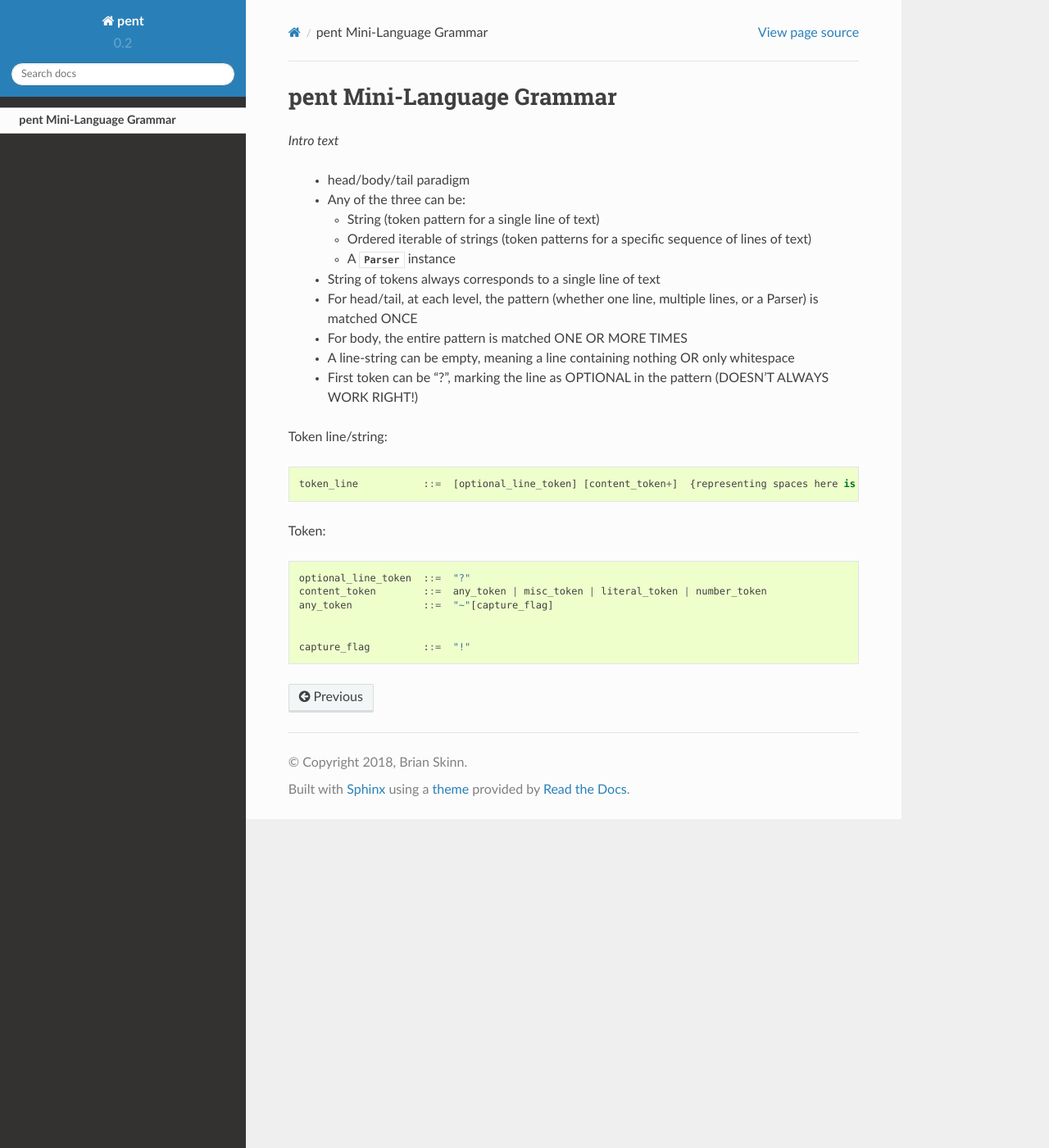
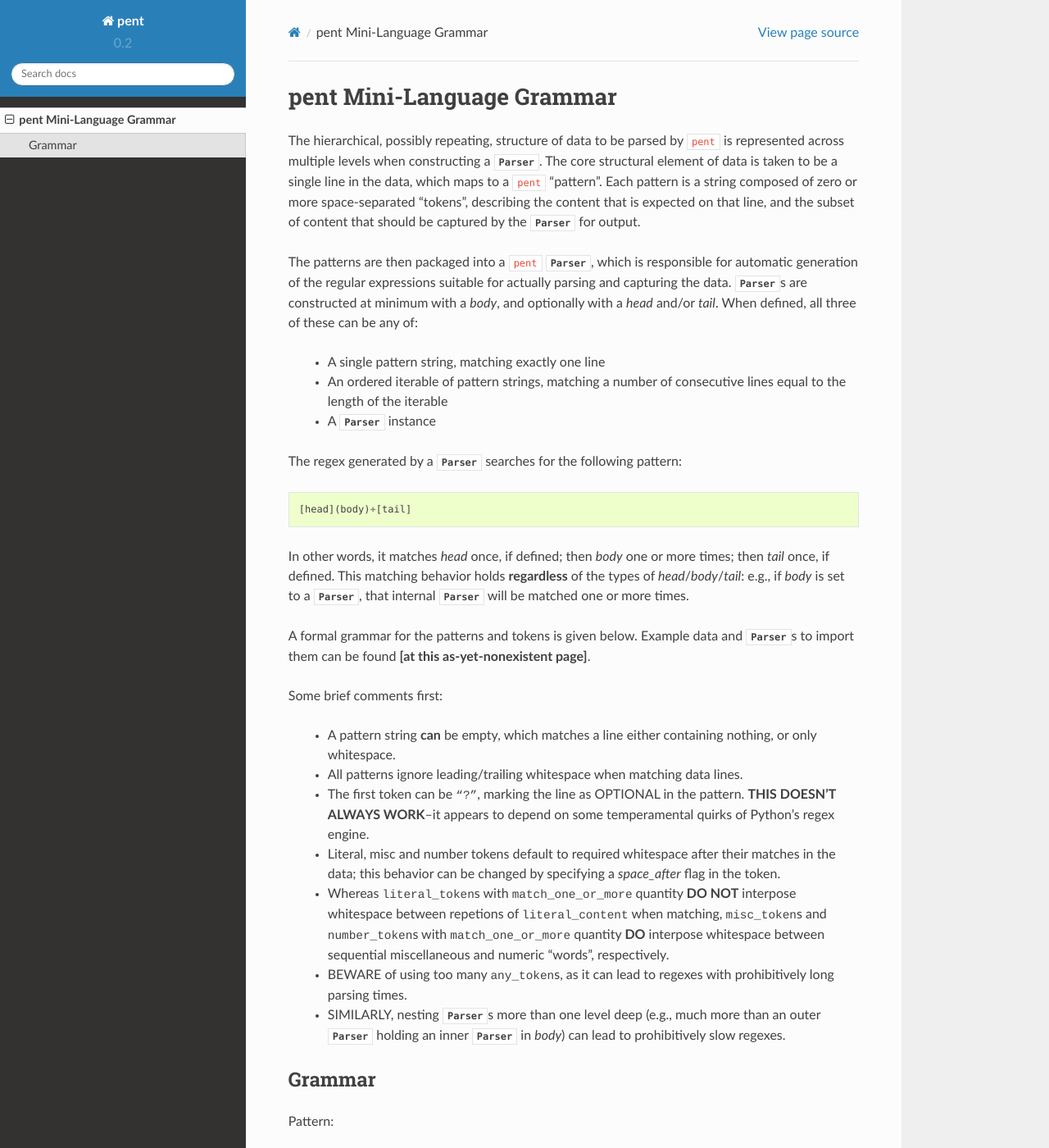
Before and after one commit to bskinn/pent, a Sphinx documentation site: the page built from doc/source/grammar.rst, in a window 1280 px wide and 1400 px high. Shown: the whole window at 82% size. Built offline with Sphinx 7.4.7 and the Read the Docs theme 2.0.0, drawn with Linux system fonts in a browser that asks for light colours; some of the changed text lies outside the part shown.

Commit message:
DOC: Complete first draft of grammar page.
Probably a lot of confusing things, still. And, probably
really need that page of examples to make it actually useful.

```diff
--- a/doc/source/conf.py
+++ b/doc/source/conf.py
@@ -78,6 +78,21 @@ exclude_patterns = []
 
 # The name of the Pygments (syntax highlighting) style to use.
 pygments_style = 'sphinx'
+
+rst_epilog = """
+
+.. |Parser| replace:: :class:`~pent.Parser`
+
+.. |cour| raw:: html
+
+    <span style="font-family:courier;font-size:90%">
+
+.. |/cour| raw:: html
+
+    </span>
+
+"""
+
 
 
 # -- Options for HTML output -------------------------------------------------
--- a/doc/source/grammar.rst
+++ b/doc/source/grammar.rst
@@ -3,41 +3,123 @@
 pent Mini-Language Grammar
 ==========================
 
-*Intro text*
+The hierarchical, possibly repeating, structure of data to be parsed by ``pent`` is
+represented across multiple levels when constructing a |Parser|.
+The core structural element of data is taken to be a single line in the data,
+which maps to a ``pent`` "pattern". Each pattern is a string composed of zero or more
+space-separated "tokens", describing the content that is expected on that line,
+and the subset of content that should be captured by the |Parser| for output.
 
- * head/body/tail paradigm
+The patterns are then packaged into a ``pent`` |Parser|,
+which is responsible for automatic generation of the regular expressions suitable
+for actually parsing and capturing the data.  |Parser|\ s are
+constructed at minimum with a `body`, and optionally with a `head` and/or `tail`.
+When defined, all three of these can be any of:
 
- * Any of the three can be:
+   * A single pattern string, matching exactly one line
+   * An ordered iterable of pattern strings, matching a number of
+     consecutive lines equal to the length of the iterable
+   * A |Parser| instance
 
-   * String (token pattern for a single line of text)
-   * Ordered iterable of strings (token patterns for a
-     specific sequence of lines of text)
-   * A :class:`~pent.Parser` instance
+The regex generated by a |Parser| searches for the following pattern::
 
- * String of tokens always corresponds to a single line of text
+    [head](body)+[tail]
 
- * For head/tail, at each level, the pattern (whether one line,
-   multiple lines, or a Parser) is matched ONCE
+In other words, it matches `head` once, if defined; then `body` one or more
+times; then `tail` once, if defined. This matching behavior holds **regardless**
+of the types of `head`/`body`/`tail`: e.g., if `body` is set to a |Parser|,
+that internal |Parser| will be matched one or more times.
 
- * For body, the entire pattern is matched ONE OR MORE TIMES
+A formal grammar for the patterns and tokens is given below. Example data
+and |Parser|\ s to import them can be found **[at this as-yet-nonexistent page]**.
 
- * A line-string can be empty, meaning a line containing nothing OR
-   only whitespace
+Some brief comments first:
 
- * First token can be "?", marking the line as OPTIONAL in the pattern
-   (DOESN'T ALWAYS WORK RIGHT!)
+ * A pattern string **can** be empty, which matches a line either containing
+   nothing, or only whitespace.
+
+ * All patterns ignore leading/trailing whitespace when matching data lines.
+
+ * The first token can be |cour|\ "?"\ |/cour|\ , marking the line as
+   OPTIONAL in the pattern. **THIS DOESN'T ALWAYS WORK**--it appears to
+   depend on some temperamental quirks of Python's regex engine.
+
+ * Literal, misc and number tokens default to required whitespace after their
+   matches in the data; this behavior can be changed by specifying a
+   `space_after` flag in the token.
+
+ * Whereas |cour|\ literal_token\ |/cour|\ s with
+   |cour|\ match_one_or_more\ |/cour| quantity **DO NOT** interpose whitespace
+   between repetions of |cour|\ literal_content\ |/cour| when matching,
+   |cour|\ misc_token\ |/cour|\ s and |cour|\ number_token\ |/cour|\ s with
+   |cour|\ match_one_or_more\ |/cour| quantity **DO** interpose whitespace
+   between sequential miscellaneous and numeric "words", respectively.
+
+ * BEWARE of using too many |cour|\ any_token\ |/cour|\ s, as it can lead
+   to regexes with prohibitively long parsing times.
+
+ * SIMILARLY, nesting |Parser|\ s more than one level deep (e.g., much more than
+   an outer |Parser| holding an inner |Parser| in `body`) can lead to
+   prohibitively slow regexes.
 
 
-Token line/string::
+Grammar
+-------
 
-    token_line           ::=  [optional_line_token] [content_token+]  {representing spaces here is a problem}
+Pattern::
+
+    pattern                 ::=  [(optional_line_token )][(content_token )+]
 
 
 Token::
 
-    optional_line_token  ::=  "?"
-    content_token        ::=  any_token | misc_token | literal_token | number_token
-    any_token            ::=  "~"[capture_flag]
+    optional_line_token     ::=  "?"
+    content_token           ::=  any_token | literal_token | misc_token | number_token
+    any_token               ::=  "~"[capture]
+    literal_token           ::=  "@"[space_after][capture](quantity)(literal_content)
+    misc_token              ::=  "&"[space_after][capture](quantity)
+    number_token            ::=  "#"[space_after][capture](quantity)(sign)(num_type)
+
+    space_after             ::=  optional_space_after | no_space_after
+    optional_space_after    ::=  "o"
+    no_space_after          ::=  "x"
+
+    capture                 ::=  "!"
+
+    quantity                ::=  match_one | match_one_or_more
+    match_one               ::=  "."
+    match_one_or_more       ::=  "+"
+
+    sign                    ::=  any_sign | positive_sign | negative_sign
+    any_sign                ::=  "."
+    positive_sign           ::=  "+"
+    negative_sign           ::=  "-"
+
+    num_type                ::=  integer | float | sci_not | decimal | general
+    integer                 ::=  "i"
+    float                   ::=  "f"
+    sci_not                 ::=  "s"
+    decimal                 ::=  "d"
+    general                 ::=  "g"
 
 
-    capture_flag         ::=  "!"
+Token Examples:
+
+ * |cour|\ &.\ |/cour| -- Matches a single "word" of arbitrary content, with
+   a following space. Whether a preceding space is required depends on the
+   |cour|\ space_after\ |/cour| flag of the preceding token.
+
+ * |cour|\ &!.\ |/cour| -- Same as the above, but marks the matched "word" for
+   capture into the |Parser| output.
+
+ * |cour|\ "@.Multiple words"\ |/cour| -- Matches the literal string
+   |cour|\ Multiple words\ |/cour| exactly once, with a required following space.
+   The enclosing quotes are needed if the literal to be matched contains
+   whitespace; otherwise they can be omitted.
+
+ * |cour|\ @x+-\ |/cour| -- Matches a sequence of one or more contigous hyphens,
+   WITHOUT a following space.
+
+ * |cour|\ #!+.i\ |/cour| -- Matches a series of one or more whitespace-separated
+   integers of any sign, with required whitespace following the last integer,
+   and marks them for capture into |Parser| output.
```
